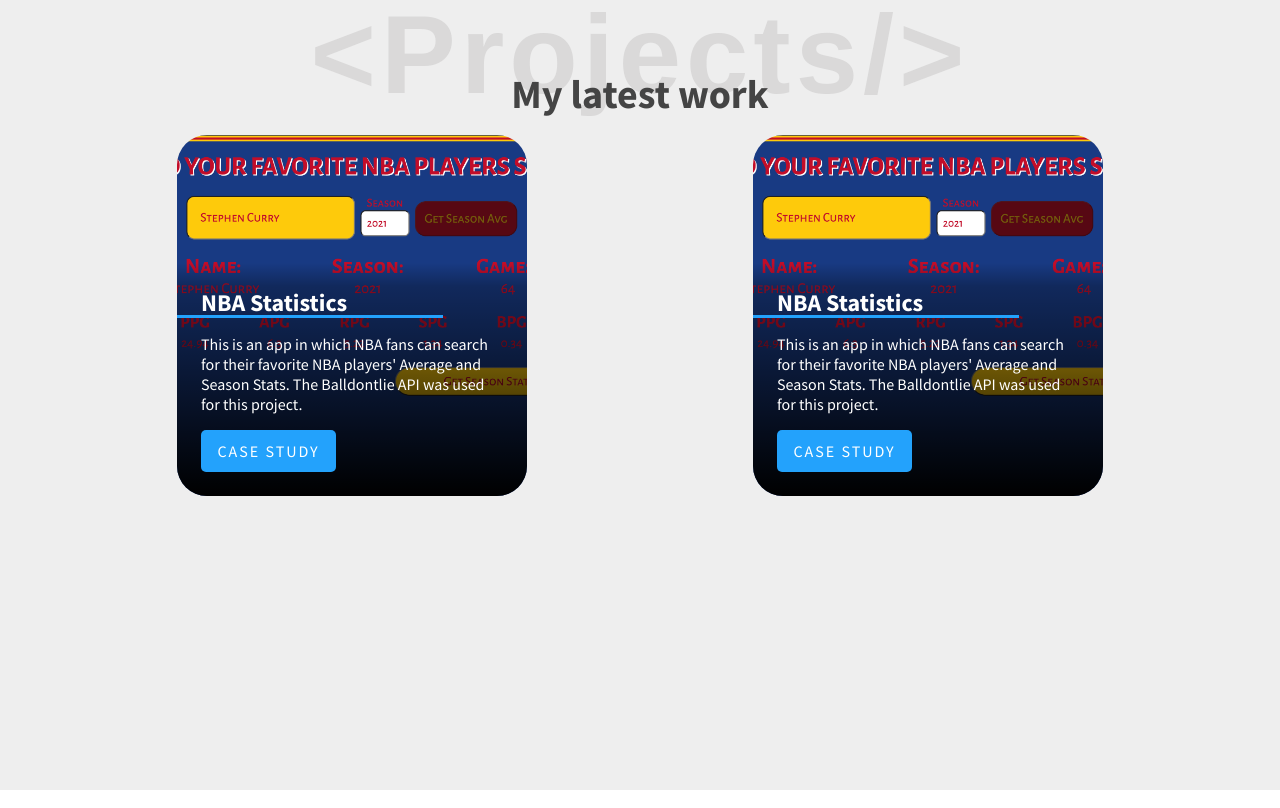
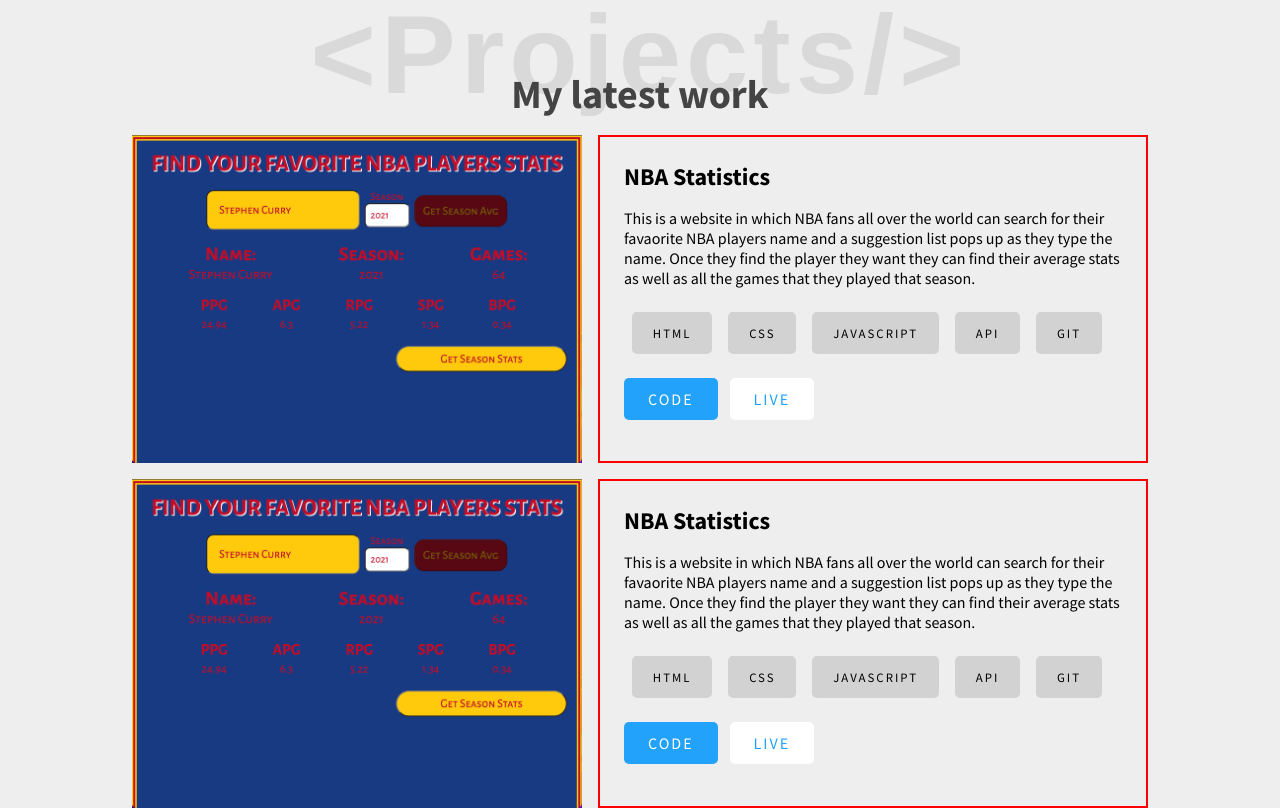
Before and after one commit to singhimat99/himat-singh-portfolio, a React (Vite) app: page / in a window 1280 px wide. Shown: the part 1360-2168 px from the top of the page. Built offline with nearby package versions, Linux system fonts and the light colour scheme; a web font is replaced by a local one.

Commit message:
not doing react routing just going to add detailed description of each project and struggles, need to find a clean way to do so

```diff
--- a/src/components/Projects/ProjectCard.jsx
+++ b/src/components/Projects/ProjectCard.jsx
@@ -1,18 +1,33 @@
 import React from "react";
 
-export default function ProjectCard({ imageUrl, title, description }) {
+export default function ProjectCard({
+  imageUrl,
+  title,
+  description,
+  toolsUsed,
+}) {
   return (
-    <div
-      className="project-card"
-      style={{
-        backgroundImage: `url(${imageUrl})`,
-      }}
-    >
-      <div className="project-card-content">
-        <h2>{title}</h2>
-        <p>{description}</p>
-        <a href="#">CASE STUDY</a>
+    <>
+      <div className="project-card">
+        <img src={imageUrl} alt="NBA stats Project Image" />
+        <div className="project-card-content">
+          <h2>{title}</h2>
+          <p>{description}</p>
+          <div className="toolsUsed">
+            {toolsUsed.map((tool, i) => {
+              return (
+                <div className="single-skill" key={i}>
+                  {tool}
+                </div>
+              );
+            })}
+          </div>
+          <div className="project-buttons">
+            <a href="#">CODE</a>
+            <a href="#">LIVE</a>
+          </div>
+        </div>
       </div>
-    </div>
+    </>
   );
 }
--- a/src/components/Projects/Projects.css
+++ b/src/components/Projects/Projects.css
@@ -22,7 +22,6 @@
   font-size: 7rem;
   color: rgba(198, 196, 196, 0.5);
   letter-spacing: 5px;
-  /* border: 2px solid red; */
   margin-bottom: 1rem;
 }
 .projects_content-title h3 {
@@ -32,65 +31,35 @@
   bottom: 1rem;
 }
 .projects_content-all-projects {
-  /* height: 75%; */
   width: 90%;
   margin: auto;
-  display: grid;
-  grid-template-columns: repeat(auto-fit, minmax(300px, 1fr));
-  place-items: center;
+  display: flex;
+  flex-direction: column;
+  justify-content: center;
+  gap: 1rem;
 }
 .project-card {
-  /* background-image: url("../images/nba_stats_project_screenshot.png"); */
-  background-size: cover;
-  background-repeat: no-repeat;
-  background-position: center;
-  overflow: hidden;
-  max-width: 350px;
-  color: white;
-  margin: 0 1rem;
-  padding: 8rem 0 0;
-  border-radius: 30px;
-  transition: transform 500ms ease;
+  display: flex;
+  justify-content: center;
+  gap: 1rem;
+}
+.project-card img {
+  max-width: 450px;
 }
 
 .project-card-content {
   --padding: 1.5rem;
   padding: var(--padding);
-  background: linear-gradient(
-    hsl(0 0% 0% / 0),
-    hsl(0 0% 0% / 0.3) 10%,
-    hsl(0 0% 0% / 1)
-  );
+  max-width: 550px;
   display: flex;
   flex-direction: column;
   gap: 1rem;
-
-  transition: transform 500ms ease;
-}
-.project-card:hover .project-card-content {
-  transform: translateY(0);
-  transition-delay: 500ms;
-}
-.project-card-content h2 {
-  position: relative;
-  /* width: max-content; */
-}
-.project-card-content h2::after {
-  content: "";
-  height: 3px;
-  position: absolute;
-  left: calc(var(--padding) * -1);
-  bottom: 0;
-  width: calc(80% + var(--padding));
-  background-color: var(--light-teal-base);
-
-  transform-origin: left;
-  transition: transform 500ms ease;
+  border: 2px solid red;
 }
 
-.project-card-content a {
+.project-buttons a {
   text-decoration: none;
-  padding: 0.7rem 1rem;
+  padding: 0.7rem 1.5rem;
   letter-spacing: 2px;
   max-width: 17ch;
   text-align: center;
@@ -98,19 +67,29 @@
   color: white;
   background-color: var(--light-teal-base);
   border-radius: 5px;
+
+  transition: transform 300ms;
 }
-
-/* @media (hover) {
-  .project-card-content h2::after {
-    transform: scaleX(0);
+.toolsUsed {
+  display: flex;
+  flex-direction: row;
+  width: 100%;
+}
+.project-buttons {
+  display: flex;
+  flex-direction: row;
+  gap: 0.75rem;
+}
+.project-buttons a:last-child {
+  color: var(--light-teal-base);
+  background-color: white;
+}
+.project-buttons a:hover {
+  transform: translateY(-10%);
+}
+@media (max-width: 900px) {
+  .project-card {
+    flex-direction: column;
+    align-items: center;
   }
-  .project-card:hover .project-card-content h2::after {
-    transform: scaleX(1);
-  }
-  .project-card:hover {
-    transform: scale(1.05);
-  }
-  .project-card-content {
-    transform: translateY(75%);
-  }
-} */
+}
--- a/src/components/Projects/Projects.jsx
+++ b/src/components/Projects/Projects.jsx
@@ -19,6 +19,7 @@
                 imageUrl={project.imageUrl}
                 title={project.title}
                 description={project.description}
+                toolsUsed={project.toolsUsed}
               />
             );
           })}
--- a/src/components/Projects/ProjectsData.js
+++ b/src/components/Projects/ProjectsData.js
@@ -5,14 +5,26 @@
     id: 1,
     title: "NBA Statistics",
     description:
-      "This is an app in which NBA fans can search for their favorite NBA players' Average and Season Stats. The Balldontlie API was used for this project.",
+      "This is a website in which NBA fans all over the world can search for their favaorite NBA players name and a suggestion list pops up as they type the name. Once they find the player they want they can find their average stats as well as all the games that they played that season.",
+    whatILearned: "",
     imageUrl: nbaStatsProjectImage,
+    toolsUsed: ["HTML", "CSS", "JAVASCRIPT", "API", "GIT"],
+    links: {
+      github: "",
+      live: "",
+    },
   },
   {
-    id: 2,
+    id: 1,
     title: "NBA Statistics",
     description:
-      "This is an app in which NBA fans can search for their favorite NBA players' Average and Season Stats. The Balldontlie API was used for this project.",
+      "This is a website in which NBA fans all over the world can search for their favaorite NBA players name and a suggestion list pops up as they type the name. Once they find the player they want they can find their average stats as well as all the games that they played that season.",
+    whatILearned: "",
     imageUrl: nbaStatsProjectImage,
+    toolsUsed: ["HTML", "CSS", "JAVASCRIPT", "API", "GIT"],
+    links: {
+      github: "",
+      live: "",
+    },
   },
 ];
```
